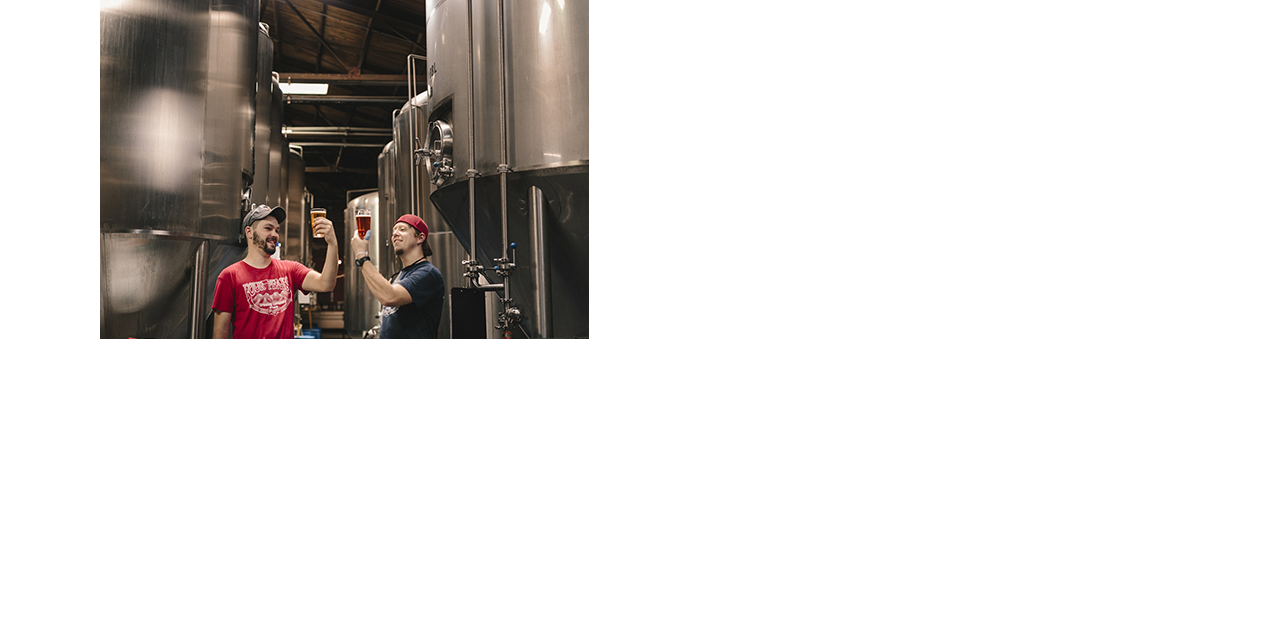
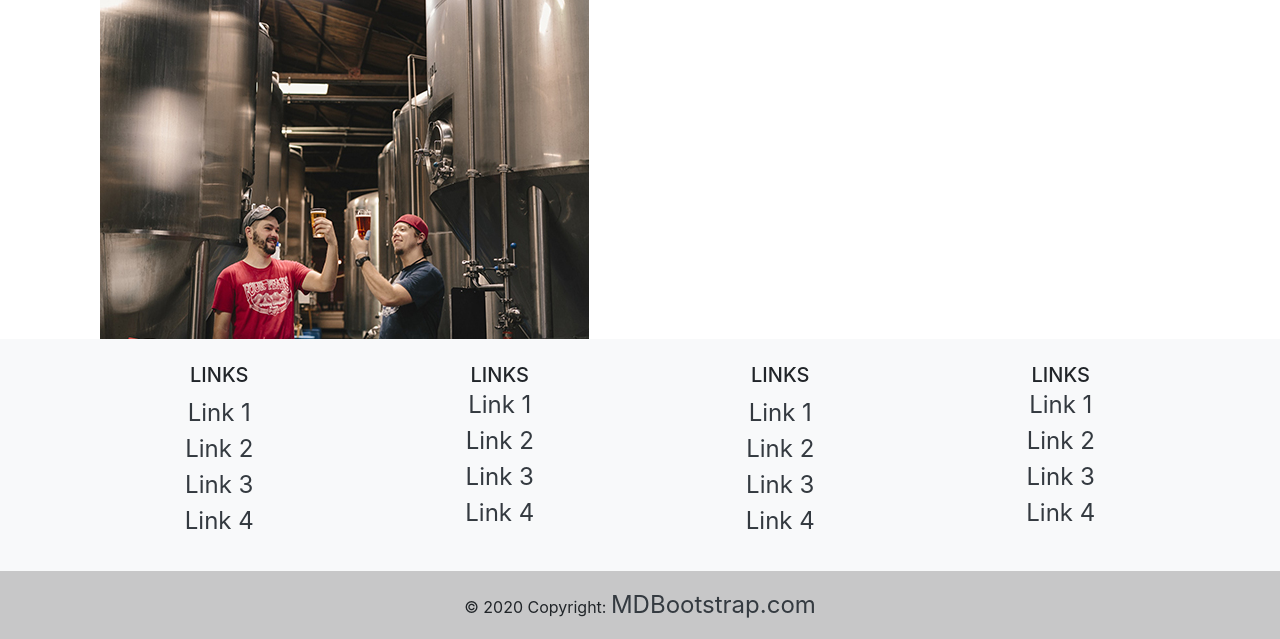
Before and after one commit to rob9740/projet2, a Symfony app: template templates/Home/index.html.twig in a window 1280 px wide; the page is wider, and only the part inside the window is pictured. Shown: the part 753-1392 px from the top of that part. Before the commit the page ends 1092 px from the top of that part, so only its background shows below. Run offline with Twig, Linux system fonts and the light colour scheme; the template is opened without the code that fills it, so the values that code supplies are empty; some libraries are stand-ins or nearby versions.

```diff
--- a/src/Controller/AllemagneController.php
+++ b/src/Controller/AllemagneController.php
@@ -17,7 +17,7 @@ class AllemagneController extends AbstractController
         return $this->render('country/index.html.twig', [
             'titlePage' => 'AllemagneController',
             'country' => 'Allemagne',
-            'articles' => $articleRepository->findAll(),
+            'articles' => $articleRepository->findBy( ['country' => 'allemagne']),
             //'articles' => $articleRepository->findBy( ['country' => 'allemagne']),
         ]);
     }
--- a/src/Controller/AngleterreController.php
+++ b/src/Controller/AngleterreController.php
@@ -17,7 +17,7 @@ class AngleterreController extends AbstractController
         return $this->render('country/index.html.twig', [
             'titlePage' => 'AngleterreController',
             'country' => 'Angleterre',
-            'articles' => $articleRepository->findAll(),
+            'articles' => $articleRepository->findBy( ['country' => 'angleterre']),
             //'articles' => $articleRepository->findBy( ['country' => 'angleterre']),
         ]);
     }
--- a/src/Controller/BelgiqueController.php
+++ b/src/Controller/BelgiqueController.php
@@ -17,7 +17,7 @@ class BelgiqueController extends AbstractController
         return $this->render('country/index.html.twig', [
             'titlePage' => 'BelgiqueController',
             'country' => 'Belgique',
-            'articles' => $articleRepository->findAll(),
+            'articles' => $articleRepository->findBy( ['country' => 'belgique'] ),
             //'articles' => $articleRepository->findBy( ['country' => 'belgique']),
         ]);
     }
--- a/src/Controller/FranceController.php
+++ b/src/Controller/FranceController.php
@@ -17,7 +17,7 @@ class FranceController extends AbstractController
         return $this->render('country/index.html.twig', [
             'titlePage' => 'franceController',
             'country' => 'france',
-            'articles' => $articleRepository->findAll(),
+            'articles' => $articleRepository->findBy( ['country' => 'france']),
             //'articles' => $articleRepository->findBy( ['country' => 'france']),
         ]);
     }
--- a/src/Entity/Article.php
+++ b/src/Entity/Article.php
@@ -122,6 +122,7 @@ class Article
         return $this;
     }
 
+
     public function getDegre(): ?string
     {
         return $this->degre;
--- a/templates/base.html.twig
+++ b/templates/base.html.twig
@@ -16,9 +16,10 @@
 
         {% block body %} {% endblock %}
 
-
+     {{ include('footer/index.html.twig') }}
 
         {% block javascripts %}{% endblock %}
+
         <script src="https://code.jquery.com/jquery-3.5.1.slim.min.js" integrity="sha384-DfXdz2htPH0lsSSs5nCTpuj/zy4C+OGpamoFVy38MVBnE+IbbVYUew+OrCXaRkfj" crossorigin="anonymous"></script>
 <script src="https://cdn.jsdelivr.net/npm/popper.js@1.16.1/dist/umd/popper.min.js" integrity="sha384-9/reFTGAW83EW2RDu2S0VKaIzap3H66lZH81PoYlFhbGU+6BZp6G7niu735Sk7lN" crossorigin="anonymous"></script>
 <script src="https://cdn.jsdelivr.net/npm/bootstrap@4.5.3/dist/js/bootstrap.min.js" integrity="sha384-w1Q4orYjBQndcko6MimVbzY0tgp4pWB4lZ7lr30WKz0vr/aWKhXdBNmNb5D92v7s" crossorigin="anonymous"></script>
--- a/templates/belgique/index.html.twig
+++ b/templates/belgique/index.html.twig
@@ -1,4 +1,5 @@
 {% extends 'base.html.twig' %}
+
 
 {% block title %}Hello BelgiqueController!{% endblock %}
 
--- a/templates/footer/index.html.twig
+++ b/templates/footer/index.html.twig
@@ -1,10 +1,96 @@
-{% extends 'base.html.twig' %}
+<footer class="bg-light text-center text-lg-start">
+  <!-- Grid container -->
+  <div class="container p-4">
+    <!--Grid row-->
+    <div class="row">
+      <!--Grid column-->
+      <div class="col-lg-3 col-md-6 mb-4 mb-md-0">
+        <h5 class="text-uppercase">Links</h5>
 
-{% block title %}Hello FooterController!{% endblock %}
+        <ul class="list-unstyled mb-0">
+          <li>
+            <a href="#!" class="text-dark">Link 1</a>
+          </li>
+          <li>
+            <a href="#!" class="text-dark">Link 2</a>
+          </li>
+          <li>
+            <a href="#!" class="text-dark">Link 3</a>
+          </li>
+          <li>
+            <a href="#!" class="text-dark">Link 4</a>
+          </li>
+        </ul>
+      </div>
+      <!--Grid column-->
 
-{% block body %}
+      <!--Grid column-->
+      <div class="col-lg-3 col-md-6 mb-4 mb-md-0">
+        <h5 class="text-uppercase mb-0">Links</h5>
 
-<footer class="bg-light text-center text-lg-start">
+        <ul class="list-unstyled">
+          <li>
+            <a href="#!" class="text-dark">Link 1</a>
+          </li>
+          <li>
+            <a href="#!" class="text-dark">Link 2</a>
+          </li>
+          <li>
+            <a href="#!" class="text-dark">Link 3</a>
+          </li>
+          <li>
+            <a href="#!" class="text-dark">Link 4</a>
+          </li>
+        </ul>
+      </div>
+      <!--Grid column-->
+
+      <!--Grid column-->
+      <div class="col-lg-3 col-md-6 mb-4 mb-md-0">
+        <h5 class="text-uppercase">Links</h5>
+
+        <ul class="list-unstyled mb-0">
+          <li>
+            <a href="#!" class="text-dark">Link 1</a>
+          </li>
+          <li>
+            <a href="#!" class="text-dark">Link 2</a>
+          </li>
+          <li>
+            <a href="#!" class="text-dark">Link 3</a>
+          </li>
+          <li>
+            <a href="#!" class="text-dark">Link 4</a>
+          </li>
+        </ul>
+      </div>
+      <!--Grid column-->
+
+      <!--Grid column-->
+      <div class="col-lg-3 col-md-6 mb-4 mb-md-0">
+        <h5 class="text-uppercase mb-0">Links</h5>
+
+        <ul class="list-unstyled">
+          <li>
+            <a href="#!" class="text-dark">Link 1</a>
+          </li>
+          <li>
+            <a href="#!" class="text-dark">Link 2</a>
+          </li>
+          <li>
+            <a href="#!" class="text-dark">Link 3</a>
+          </li>
+          <li>
+            <a href="#!" class="text-dark">Link 4</a>
+          </li>
+        </ul>
+      </div>
+      <!--Grid column-->
+    </div>
+    <!--Grid row-->
+  </div>
+  <!-- Grid container -->
+
   <!-- Copyright -->
   <div class="text-center p-3" style="background-color: rgba(0, 0, 0, 0.2)">
     © 2020 Copyright:
@@ -12,4 +98,3 @@
   </div>
   <!-- Copyright -->
 </footer>
-{% endblock %}
--- a/templates/navbar.html.twig
+++ b/templates/navbar.html.twig
@@ -11,17 +11,17 @@
         <a class="nav-link" href="home">Home <span class="sr-only">(current)</span></a>
       </li>
       <li class="nav-item">
-        <a class="nav-link" href="belgique">Belgique</a>
+        <a class="nav-link" href="{{ path('belgique') }} ">Belgique</a>
       </li>
       <li class="nav-item">
-        <a class="nav-link" href="france">France</a>
+        <a class="nav-link" href="{{ path('france') }}">France</a>
       </li>
       <li class="nav-item">
-        <a class="nav-link" href="angleterre">Angleterre</a>
+        <a class="nav-link" href="{{ path('angleterre') }}">Angleterre</a>
       </li>
 
       <li class="nav-item">
-        <a class="nav-link" href="allemagne">Allemagne</a>
+        <a class="nav-link" href="{{ path('allemagne') }}">Allemagne</a>
       </li>
        <li class="nav-item dropdown">
         <a class="nav-link dropdown-toggle" href="#" id="navbarDropdown" role="button" data-toggle="dropdown" aria-haspopup="true" aria-expanded="false">
```
Also changed, not shown: src/Controller/FooterController.php (deleted, +0 -20 lines).
